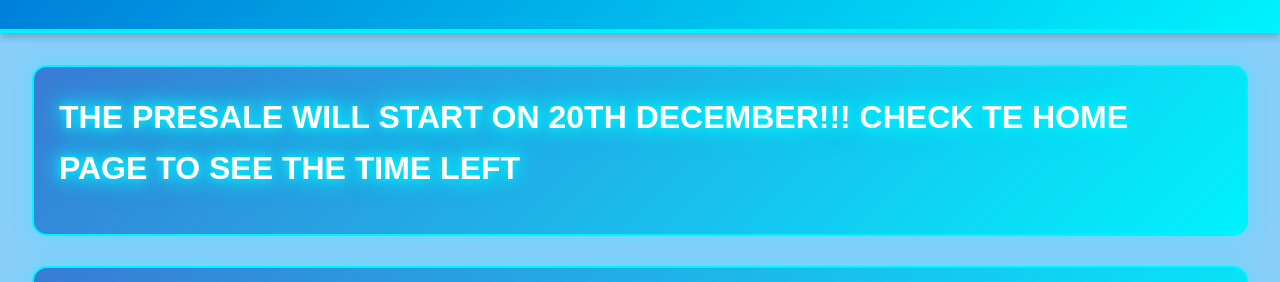
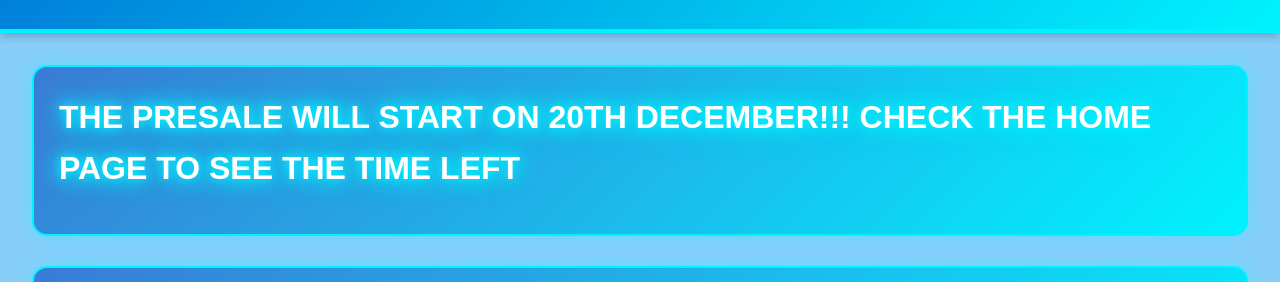
Before and after one commit to imdiegocoin/solana, a plain HTML site: page how-to-buy.html in a window 1280 px wide. Shown: the part 91-373 px from the top of the page. Drawn offline with Linux system fonts and the light colour scheme.

Commit message:
Update how-to-buy.html

```diff
--- a/how-to-buy.html
+++ b/how-to-buy.html
@@ -24,7 +24,7 @@
     <main>
         <section id="how-to-buy">
             <div class="text-content">
-                <h2>THE PRESALE WILL START ON 20TH DECEMBER!!! CHECK TE HOME PAGE TO SEE THE TIME LEFT</h2>
+                <h2>THE PRESALE WILL START ON 20TH DECEMBER!!! CHECK THE HOME PAGE TO SEE THE TIME LEFT</h2>
             </div>
         </section>
         <section>
```
